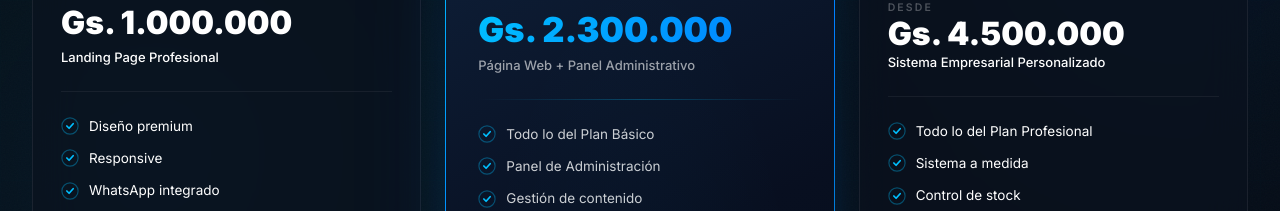
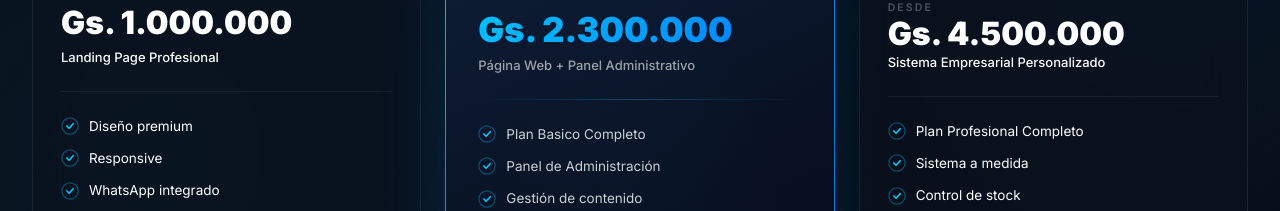
Before and after one commit to Matias120703/somapp-presentacion, a Next.js app: page / in a window 1280 px wide. Shown: the part 1340-1551 px from the top of the page. Built offline with nearby package versions, Linux system fonts and the light colour scheme.

Commit message:
Actualizacion de planes Somapp

```diff
--- a/components/PricingSection.tsx
+++ b/components/PricingSection.tsx
@@ -42,7 +42,7 @@ const PLANS = [
     originalUnico: "Gs. 3.450.000",
     originalMensual: "Gs. 375.000/mes",
     features: [
-      "Todo lo del Plan Básico",
+      "Plan Basico Completo",
       "Panel de Administración",
       "Gestión de contenido",
       "Gestión de productos",
@@ -62,7 +62,7 @@ const PLANS = [
     originalUnico: "Gs. 6.750.000",
     originalMensual: "Gs. 675.000/mes",
     features: [
-      "Todo lo del Plan Profesional",
+      "Plan Profesional Completo",
       "Sistema a medida",
       "Control de stock",
       "Ventas",
```
